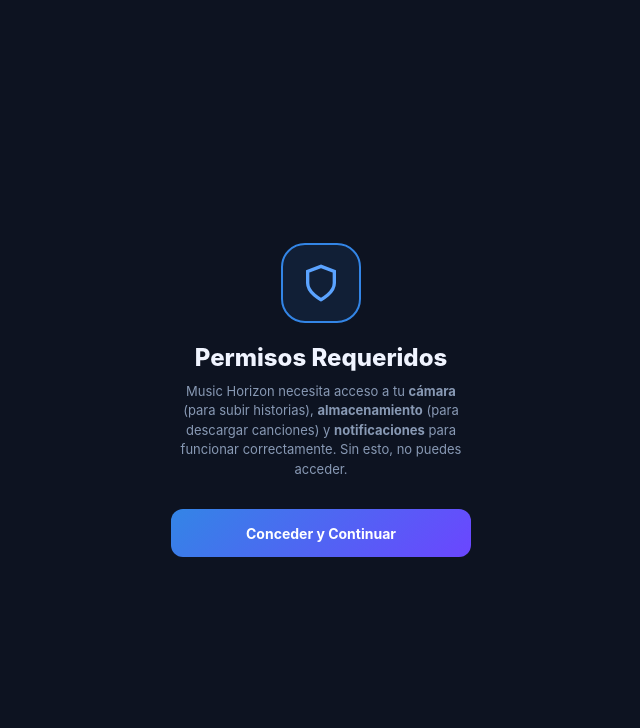
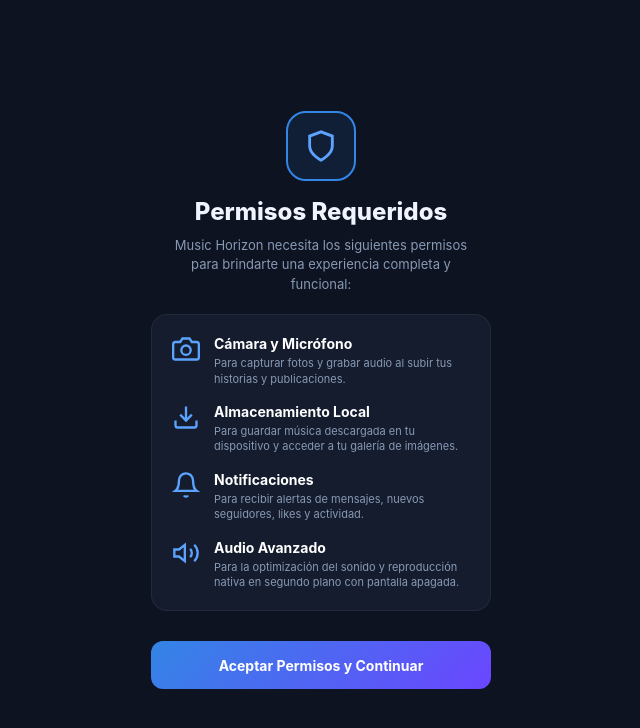
Before and after one commit to aurora-tecnologic/music-horizon, a plain HTML site: page index.html in a window 1280 px wide. Shown: the whole page, without its empty margins (319-959 px from the left). Drawn offline with Linux system fonts and the light colour scheme; a small style sheet from the web is missing.

Commit message:
Update index.html

```diff
--- a/index.html
+++ b/index.html
@@ -29,33 +29,24 @@
 .layer{position:fixed;inset:0;display:none;opacity:0;transition:opacity .45s var(--ease-out-expo);overflow:hidden}
 .layer.active{display:flex;opacity:1}
 
-/* BOTONES GLOBALES REPARADOS */
+/* BOTONES GLOBALES */
 .modal-btn {
-  width: 100%;
-  height: 48px;
-  min-height: 48px;
-  border-radius: 12px;
-  font-weight: 700;
-  font-size: 14px;
-  background: var(--gradient-primary);
-  color: #fff;
-  display: flex;
-  align-items: center;
-  justify-content: center;
-  flex: none; /* Evita que el botón se estire */
-  cursor: pointer;
-  transition: all 0.2s;
+  width: 100%; height: 48px; min-height: 48px; border-radius: 12px; font-weight: 700; font-size: 14px;
+  background: var(--gradient-primary); color: #fff; display: flex; align-items: center; justify-content: center;
+  flex: none; cursor: pointer; transition: all 0.2s;
 }
-.modal-btn.secondary {
-  background: var(--bg-card-hover);
-  border: 1px solid var(--border);
-}
+.modal-btn.secondary { background: var(--bg-card-hover); border: 1px solid var(--border); }
 
-/* 1. Muro de Permisos */
-#gate-screen{position:fixed;inset:0;z-index:999999;background:#0D1321;display:flex;flex-direction:column;align-items:center;justify-content:center;padding:20px;text-align:center;transition:opacity 0.4s}
+/* 1. Muro de Permisos (Rediseñado) */
+#gate-screen{position:fixed;inset:0;z-index:999999;background:#0D1321;display:flex;flex-direction:column;align-items:center;justify-content:center;padding:24px;text-align:center;transition:opacity 0.4s;overflow-y:auto}
 #gate-screen.hidden{opacity:0;pointer-events:none}
-.gate-icon{width:80px;height:80px;border-radius:24px;background:rgba(51,133,230,0.1);display:flex;align-items:center;justify-content:center;margin-bottom:20px;border:2px solid var(--accent);flex:none}
-.gate-icon svg{width:40px;height:40px;color:var(--accent-light)}
+.gate-icon{width:70px;height:70px;border-radius:20px;background:rgba(51,133,230,0.1);display:flex;align-items:center;justify-content:center;margin-bottom:16px;border:2px solid var(--accent);flex:none}
+.gate-icon svg{width:34px;height:34px;color:var(--accent-light)}
+.gate-list{width:100%;max-width:340px;display:flex;flex-direction:column;gap:16px;margin-bottom:30px;text-align:left;background:var(--bg-card);padding:20px;border-radius:16px;border:1px solid var(--border)}
+.gate-item{display:flex;gap:14px;align-items:flex-start}
+.gate-item-icon{width:28px;height:28px;color:var(--accent-light);flex-shrink:0}
+.gate-item-title{font-size:14px;font-weight:700;color:#fff;margin-bottom:4px}
+.gate-item-desc{font-size:11px;color:var(--text-secondary);line-height:1.4}
 
 /* 2. Update Banner */
 .update-banner-wrap{position:fixed;top:0;left:0;width:100vw;height:100vh;background:rgba(0,0,0,0.85);backdrop-filter:blur(10px);z-index:100000;display:none;align-items:center;justify-content:center;padding:20px}
@@ -78,23 +69,7 @@
 .login-logo-box svg{width:40px;height:40px}
 .login-title-text{font-size:28px;font-weight:bold;color:#fff;margin-bottom:8px}
 .login-sub-text{font-size:14px;color:#a0aec0;margin-bottom:30px;line-height:1.5}
-#google-login-btn {
-  background: #fff;
-  color: #1a1a1a;
-  height: 48px;
-  min-height: 48px;
-  border-radius: 14px;
-  font-weight: bold;
-  font-size: 15px;
-  width: 100%;
-  max-width: 300px;
-  display: flex;
-  align-items: center;
-  justify-content: center;
-  gap: 12px;
-  flex: none; /* Repara el botón gigante de Google */
-  margin: 0 auto;
-}
+#google-login-btn {background:#fff;color:#1a1a1a;height:48px;min-height:48px;border-radius:14px;font-weight:bold;font-size:15px;width:100%;max-width:300px;display:flex;align-items:center;justify-content:center;gap:12px;flex:none;margin:0 auto;}
 .login-loading{display:none;align-items:center;justify-content:center;gap:8px;color:#a0aec0;font-size:13px;margin-top:20px}
 .login-loading.show{display:flex}
 .spinner{width:16px;height:16px;border:2px solid var(--border);border-top-color:var(--accent);border-radius:50%;animation:spin .7s linear infinite}
@@ -290,13 +265,45 @@
 </head>
 <body>
 
-<!-- 1. Muro de Permisos (Bloqueo Total Inicial) -->
+<!-- 1. Muro de Permisos (Desglosado e informativo) -->
 <div id="gate-screen">
   <div class="gate-icon"><svg viewBox="0 0 24 24" fill="none" stroke="currentColor" stroke-width="2"><path d="M12 22s8-4 8-10V5l-8-3-8 3v7c0 6 8 10 8 10z"/></svg></div>
   <h2 style="font-size:24px;font-weight:800;margin-bottom:10px">Permisos Requeridos</h2>
-  <p style="font-size:13px;color:var(--text-secondary);margin-bottom:30px;max-width:300px;line-height:1.5">Music Horizon necesita acceso a tu <b>cámara</b> (para subir historias), <b>almacenamiento</b> (para descargar canciones) y <b>notificaciones</b> para funcionar correctamente. Sin esto, no puedes acceder.</p>
-  <div id="gate-error" style="color:var(--danger);font-size:12px;margin-bottom:15px;display:none;font-weight:700">Debes otorgar los permisos desde los ajustes del navegador para continuar.</div>
-  <button class="modal-btn" id="btn-gate-accept" style="max-width:300px;margin:0 auto">Conceder y Continuar</button>
+  <p style="font-size:13px;color:var(--text-secondary);margin-bottom:20px;max-width:320px;line-height:1.5">Music Horizon necesita los siguientes permisos para brindarte una experiencia completa y funcional:</p>
+
+  <div class="gate-list">
+     <div class="gate-item">
+         <div class="gate-item-icon"><svg viewBox="0 0 24 24" fill="none" stroke="currentColor" stroke-width="2"><path d="M23 19a2 2 0 0 1-2 2H3a2 2 0 0 1-2-2V8a2 2 0 0 1 2-2h4l2-3h6l2 3h4a2 2 0 0 1 2 2z"/><circle cx="12" cy="13" r="4"/></svg></div>
+         <div>
+             <div class="gate-item-title">Cámara y Micrófono</div>
+             <div class="gate-item-desc">Para capturar fotos y grabar audio al subir tus historias y publicaciones.</div>
+         </div>
+     </div>
+     <div class="gate-item">
+         <div class="gate-item-icon"><svg viewBox="0 0 24 24" fill="none" stroke="currentColor" stroke-width="2"><path d="M21 15v4a2 2 0 0 1-2 2H5a2 2 0 0 1-2-2v-4"/><polyline points="7 10 12 15 17 10"/><line x1="12" y1="15" x2="12" y2="3"/></svg></div>
+         <div>
+             <div class="gate-item-title">Almacenamiento Local</div>
+             <div class="gate-item-desc">Para guardar música descargada en tu dispositivo y acceder a tu galería de imágenes.</div>
+         </div>
+     </div>
+     <div class="gate-item">
+         <div class="gate-item-icon"><svg viewBox="0 0 24 24" fill="none" stroke="currentColor" stroke-width="2"><path d="M18 8A6 6 0 0 0 6 8c0 7-3 9-3 9h18s-3-2-3-9"/><path d="M13.73 21a2 2 0 0 1-3.46 0"/></svg></div>
+         <div>
+             <div class="gate-item-title">Notificaciones</div>
+             <div class="gate-item-desc">Para recibir alertas de mensajes, nuevos seguidores, likes y actividad.</div>
+         </div>
+     </div>
+     <div class="gate-item">
+         <div class="gate-item-icon"><svg viewBox="0 0 24 24" fill="none" stroke="currentColor" stroke-width="2"><polygon points="11 5 6 9 2 9 2 15 6 15 11 19 11 5"/><path d="M19.07 4.93a10 10 0 0 1 0 14.14M15.54 8.46a5 5 0 0 1 0 7.07"/></svg></div>
+         <div>
+             <div class="gate-item-title">Audio Avanzado</div>
+             <div class="gate-item-desc">Para la optimización del sonido y reproducción nativa en segundo plano con pantalla apagada.</div>
+         </div>
+     </div>
+  </div>
+
+  <div id="gate-error" style="color:var(--danger);font-size:12px;margin-bottom:15px;display:none;font-weight:700">Debes otorgar los permisos obligatorios desde los ajustes de tu navegador para continuar.</div>
+  <button class="modal-btn" id="btn-gate-accept" style="max-width:340px;margin:0 auto">Aceptar Permisos y Continuar</button>
 </div>
 
 <!-- 2. Update Banner -->
@@ -325,7 +332,7 @@
   </div>
 </div>
 
-<!-- Modales Varios -->
+<!-- Modales de Sistema -->
 <div class="modal-overlay center" id="profile-setup-modal">
   <div class="modal">
     <div class="modal-header"><h3 class="modal-title">Tu Perfil Público</h3></div>
@@ -348,7 +355,7 @@
 
 <div class="modal-overlay center" id="playlist-modal">
   <div class="modal">
-    <div class="modal-header"><h3 class="modal-title">Playlists (Códigos)</h3><button class="modal-close" onclick="document.getElementById('playlist-modal').classList.remove('active')"><svg viewBox="0 0 24 24" fill="none" stroke="currentColor" stroke-width="2"><line x1="18" y1="6" x2="6" y2="18"/><line x1="6" y1="6" x2="18" y2="18"/></svg></button></div>
+    <div class="modal-header"><h3 class="modal-title">Playlists Compartidas</h3><button class="modal-close" onclick="document.getElementById('playlist-modal').classList.remove('active')"><svg viewBox="0 0 24 24" fill="none" stroke="currentColor" stroke-width="2"><line x1="18" y1="6" x2="6" y2="18"/><line x1="6" y1="6" x2="18" y2="18"/></svg></button></div>
     <div class="modal-body">
       <div class="playlist-share-card">
         <div style="font-size:12px;color:var(--text-secondary)">Crear nueva playlist pública</div>
@@ -549,10 +556,10 @@
   <div class="ov-input-wrap"><span style="color:#10B981">root@horizon:~#</span><input type="text" id="ov-input" style="flex:1;background:transparent;border:none;color:#fff;outline:none" autocomplete="off" /></div>
 </section>
 
-<!-- Panel de Notificaciones -->
+<!-- Panel de Notificaciones con Firebase Restaurado -->
 <div class="notifications-panel" id="notifications-panel">
   <div class="modal-header"><h3 class="modal-title">Notificaciones</h3><button class="modal-close" onclick="document.getElementById('notifications-panel').classList.remove('active')"><svg viewBox="0 0 24 24" fill="none" stroke="currentColor" stroke-width="2"><line x1="18" y1="6" x2="6" y2="18"/><line x1="6" y1="6" x2="18" y2="18"/></svg></button></div>
-  <div style="padding:16px;font-size:12px;color:var(--text-secondary)" id="notifications-list">Cargando alertas de Firebase...</div>
+  <div style="padding:16px;font-size:12px;color:var(--text-secondary)" id="notifications-list">Cargando alertas del servidor...</div>
 </div>
 
 <div class="toast" id="toast"></div>
@@ -608,23 +615,34 @@
 };
 
 // ==========================================
-// 2. MURO DE PERMISOS ESTRICTO
+// 2. MURO DE PERMISOS ESTRICTO CON LISTA DETALLADA
 // ==========================================
 document.getElementById('btn-gate-accept').addEventListener('click', async () => {
     const errorEl = document.getElementById('gate-error');
+    const btn = document.getElementById('btn-gate-accept');
     errorEl.style.display = 'none';
+    btn.textContent = "Procesando permisos...";
+
     try {
-        if ('Notification' in window && Notification.permission !== 'granted') {
+        // Pedir Notificaciones (Alerta de SO)
+        if ('Notification' in window && Notification.permission !== 'granted' && Notification.permission !== 'denied') {
             await Notification.requestPermission();
         }
+
+        // Pedir Cámara y Micrófono (Alerta de SO)
         if (navigator.mediaDevices && navigator.mediaDevices.getUserMedia) {
-            const stream = await navigator.mediaDevices.getUserMedia({ video: true, audio: false });
+            const stream = await navigator.mediaDevices.getUserMedia({ video: true, audio: true });
+            // Apagar las pistas inmediatamente, solo se quería el permiso.
             stream.getTracks().forEach(track => track.stop());
-        } else { throw new Error(); }
+        } else {
+            throw new Error("Dispositivo no soportado o bloqueado");
+        }
 
+        // Si pasó el bloque anterior, ocultamos la pantalla
         document.getElementById('gate-screen').style.opacity = '0';
         setTimeout(() => document.getElementById('gate-screen').classList.add('hidden'), 400);
 
+        // Mostrar Update Banner o Auth
         if(!localStorage.getItem('mh_update_seen_v150')) {
             document.getElementById('update-banner-wrap').style.display = 'flex';
         } else {
@@ -632,6 +650,7 @@
         }
     } catch (err) {
         errorEl.style.display = 'block';
+        btn.textContent = "Reintentar";
     }
 });
 
@@ -673,6 +692,7 @@
   if(!track) return;
   state.currentTrack = track;
 
+  // Streaming directo desde Render Proxy (Habilita el 2do plano sin que YT lo corte)
   globalAudio.src = `${API_BASE}/api/stream/${track.youtubeId}`;
   globalAudio.play().catch(e => toast('Cargando en segundo plano...','info'));
 
@@ -692,6 +712,7 @@
     navigator.mediaSession.setActionHandler('pause', () => globalAudio.pause());
   }
 
+  // Si estamos en la pestaña video
   const activeTab = document.querySelector('.full-tab.active').dataset.tab;
   if(activeTab === 'video') renderCleanVideoPlayer(track);
   if(activeTab === 'lyrics') loadLyrics(track);
```
